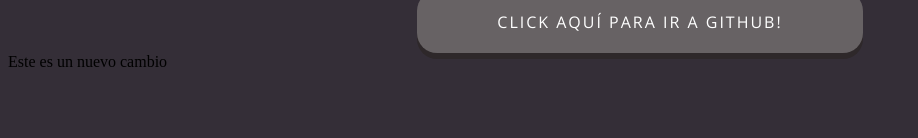
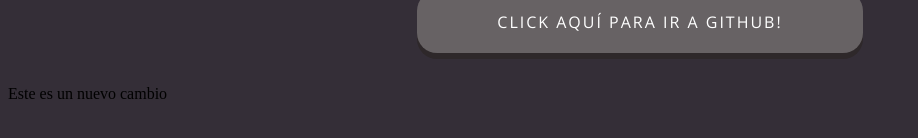
Before and after one commit to Est4lia/git_landing, a plain HTML site: page index.html in a window 1280 px wide. Shown: the part 462-600 px from the top of the page, without its empty margins (0-918 px from the left). Drawn offline with nearby package versions, Linux system fonts and the light colour scheme.

Commit message:
Update index.html

```diff
--- a/index.html
+++ b/index.html
@@ -18,6 +18,6 @@
       <a href="https://github.com/" target="_blank">Click aquí para ir a GitHub!</a>
     </button>
   </div>
-  <div>Este es un nuevo cambio</div>
+  <h1></h1>Este es un nuevo cambio</h2>
 </body>
 </html>
```
